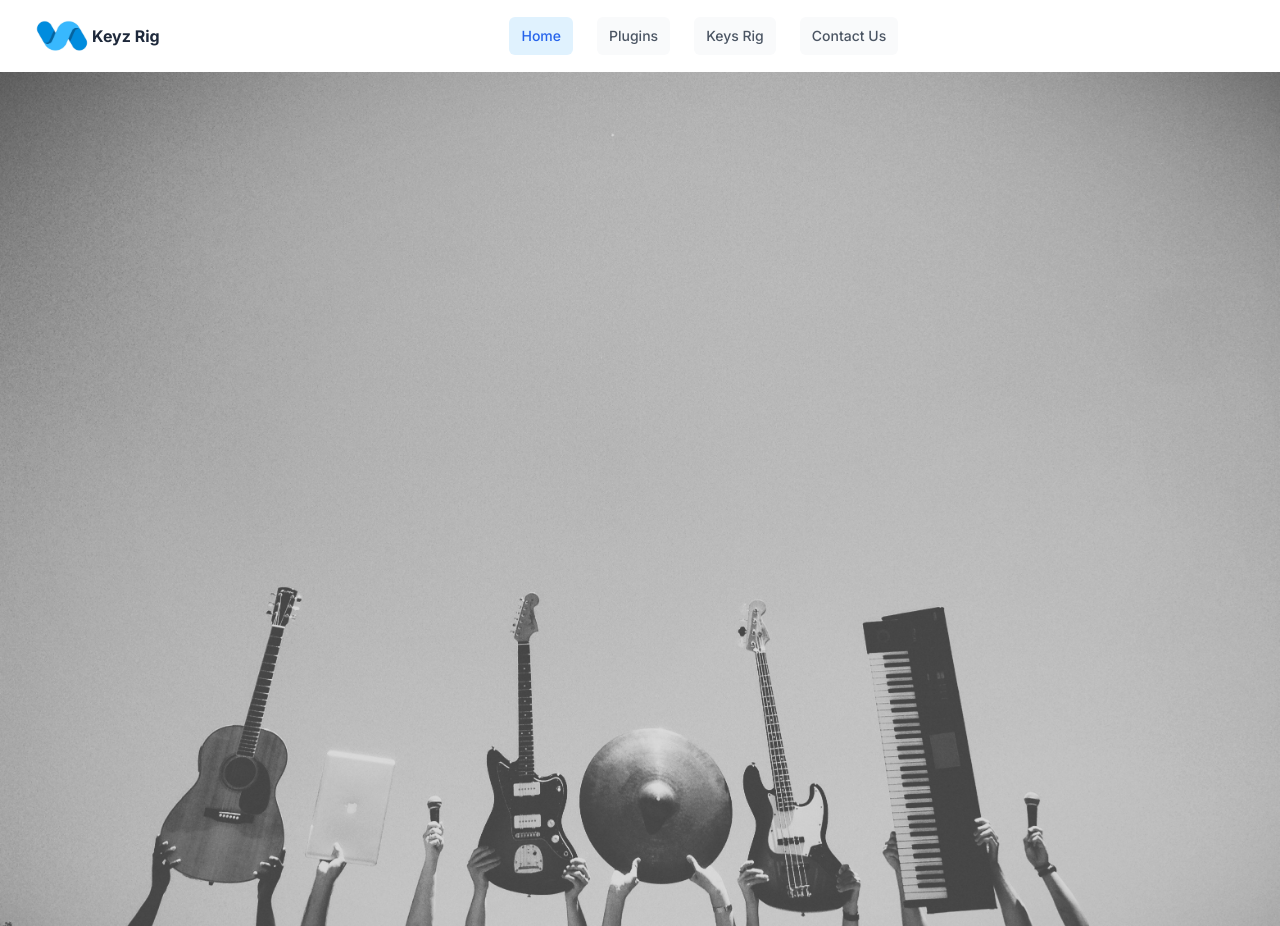
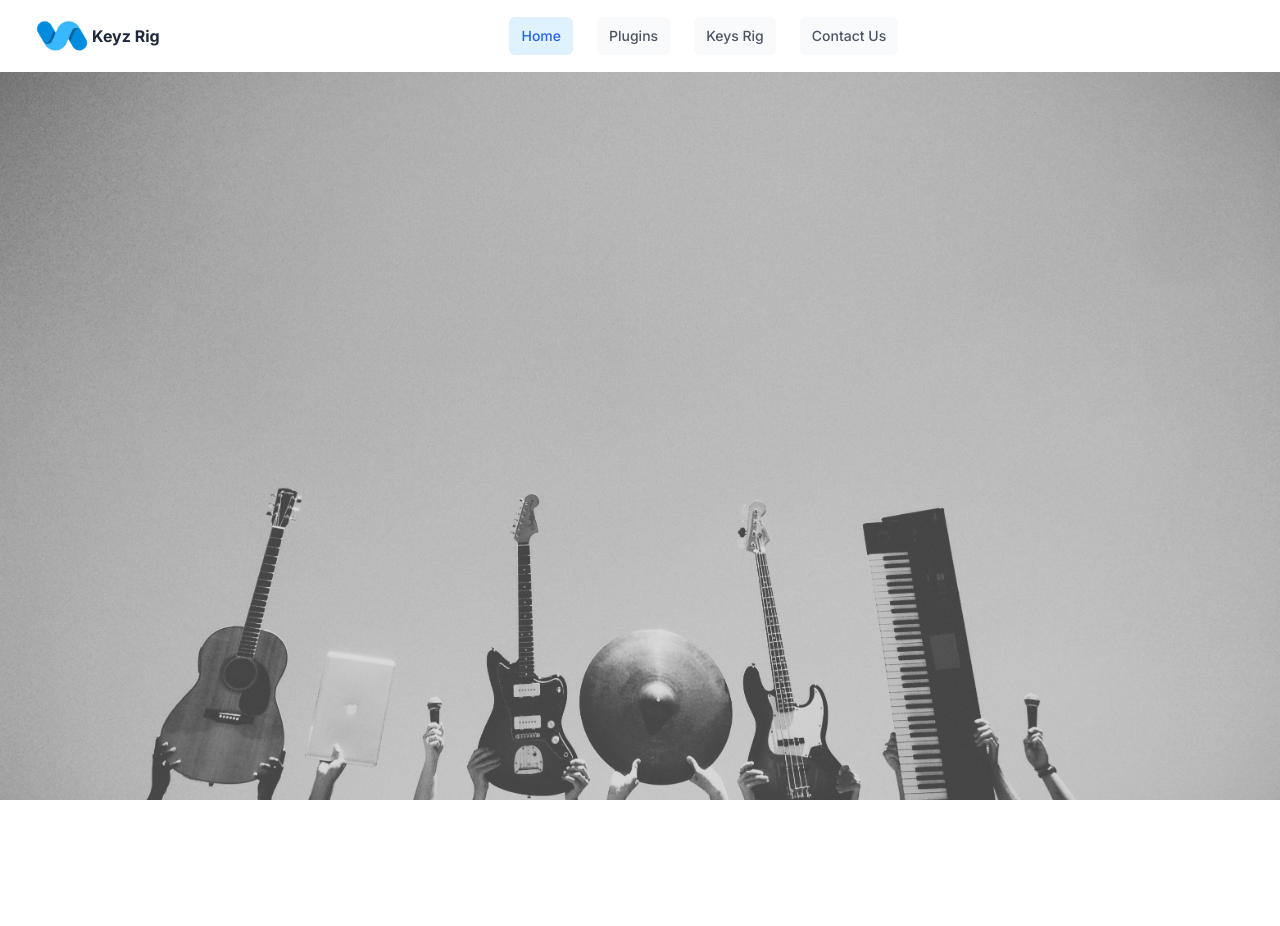
Before and after one commit to Ernest-Yoyowah/Keys-Rig, a Next.js app: page / in a window 1280 px wide. After the commit the page ends 800 px from the top, so only its background shows below. Built offline with nearby package versions, Linux system fonts and the light colour scheme; a web font is replaced by a local one.

Commit message:
background Image Update

```diff
--- a/components/Header/AppBgImg.tsx
+++ b/components/Header/AppBgImg.tsx
@@ -7,9 +7,9 @@ const AppBgImg = () => {
     <Image
       src={bgImage}
       placeholder="blur"
-      layout="responsive"
-      width={1200}
-      height={300}
+      quality={100}
+      fill
+      sizes="100vw"
       style={{
         objectFit: "cover",
         zIndex: -1,
```
